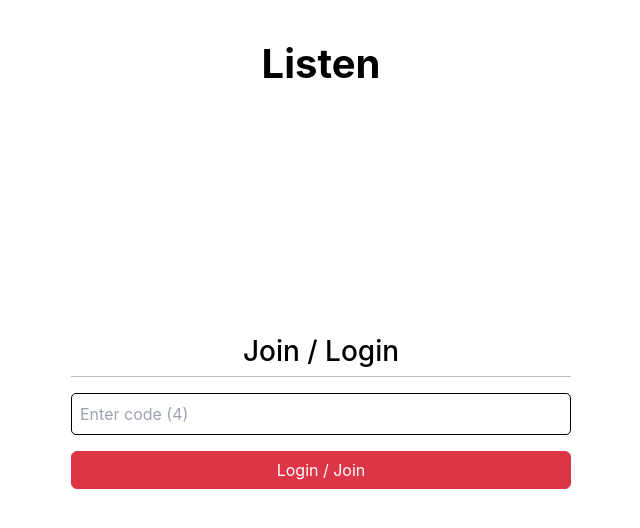
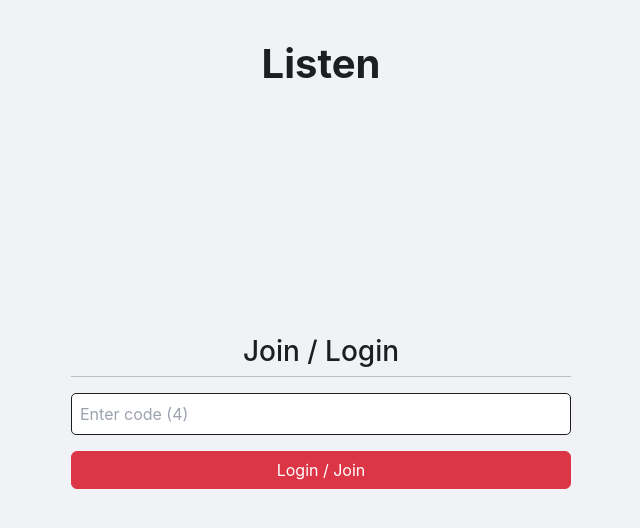
Before and after one commit to Shaku-Med/music_appfrontend, a React (Create React App) app: page / in a window 1280 px wide. Shown: the top 528 px of the page, without its empty margins (319-959 px from the left). Built offline with nearby package versions, Linux system fonts and the light colour scheme; no server answers; the HTML template or start-up script is replaced by a standard one.

Commit message:
first commit

```diff
--- a/public/index.html
+++ b/public/index.html
@@ -2,15 +2,17 @@
 <html lang="en">
 
 <head>
+  <title>Listen | free | songs</title>
   <!-- Required meta tags -->
   <meta charset="utf-8">
-  <meta name="viewport" content="width=device-width, initial-scale=1, shrink-to-fit=no, viewport-fit=cover">
+  <meta name="viewport" content="width=device-width, initial-scale=1, shrink-to-fit=no">
 
-  <link rel="stylesheet" href="https://cdnjs.cloudflare.com/ajax/libs/font-awesome/6.2.1/css/all.min.css" integrity="sha512-MV7K8+y+gLIBoVD59lQIYicR65iaqukzvf/nwasF0nqhPay5w/9lJmVM2hMDcnK1OnMGCdVK+iQrJ7lzPJQd1w==" crossorigin="anonymous" referrerpolicy="no-referrer" />
   <!-- Bootstrap CSS v5.2.1 -->
   <link href="https://cdn.jsdelivr.net/npm/bootstrap@5.2.1/dist/css/bootstrap.min.css" rel="stylesheet"
     integrity="sha384-iYQeCzEYFbKjA/T2uDLTpkwGzCiq6soy8tYaI1GyVh/UjpbCx/TYkiZhlZB6+fzT" crossorigin="anonymous">
 
+    <link rel="shortcut icon" href="./logo.png" type="image/x-icon">
+    <link rel="shortcut icon" href="./logo.png" type="image/x-icon">
 </head>
 
 <body>
--- a/src/App.css
+++ b/src/App.css
@@ -1,7 +1,11 @@
 :root{
+  --toolbg: #ffffff;
+  --mainbg:#f0f2f5 ;
+  --maincl: #1c1e21;
+  --tol_m: #f0f2f5;
+  --border: #d9d9d9;
+  --lign: #f0f2f5cc;
   color-scheme: light;
-  --mainbg: white;
-  --maincl: black;
 }
 
 video::-webkit-media-controls {
@@ -60,7 +64,7 @@ body{
   user-select: none;
   -webkit-user-select: none;
   background: var(--mainbg);
-  border-bottom: 1px solid #eaeae9a0;
+  border-bottom: 1px solid var(--border);
   position: fixed;
   top:0;
   left: 0;
@@ -126,11 +130,11 @@ body{
   width: 100%;
   height:10.5px;
   border-radius: 10px;
-  border: 1px solid rgba(128, 128, 128, 0.667);
+  border: 1px solid var(--border);
 }
 
 .seekers_main input::-webkit-slider-thumb{
-  border: 1px solid #8A8A8A;
+  border: 1px solid var(--border);
   height: 20px;
   width: 20px;
   border-radius: 50%;
@@ -142,8 +146,8 @@ body{
 }
 
 .seekers_main input::-ms-thumb {
-  box-shadow: 1px 1px 1px #828282;
-  border: 1px solid #8A8A8A;
+  box-shadow: 1px 1px 1px var(--border);
+  border: 1px solid var(--border);
   height: 10px;
   width: 20px;
   border-radius: 100%;
@@ -200,7 +204,7 @@ input[type="range"]::-ms-track {
   padding:5px;
   font-size: 10px;
   transition: .3s ease-in-out;
-  border: 1px solid #8A8A8A;
+  border: 1px solid var(--border);
   border-radius: 5px;
   opacity: 0;
   visibility: hidden;
@@ -530,7 +534,7 @@ input[type="range"]::-ms-track {
     left: 0;
     padding:10px;
     background: var(--mainbg);
-    border-bottom: 1px solid #eaeae9a0;
+    border-bottom: 1px solid var(--border);
     transition: .3s ease-in-out;
   }
 
@@ -557,9 +561,12 @@ input[type="range"]::-ms-track {
 
 @media (prefers-color-scheme: dark){
   :root{
+    --toolbg: #242526;
+    --mainbg:rgb(20 22 23) ;
+    --maincl: #e4e6eb;
+    --tol_m: #3a3b3c;
+    --border: #393a3b;
+    --lign: #3a3b3ccf;
     color-scheme: dark;
-    --mainbg: black;
-    --maincl: white;
   }
-
 }
```
Also changed, not shown: public/logo.jpg (added), public/logo.png (added), public/manifest.json.
